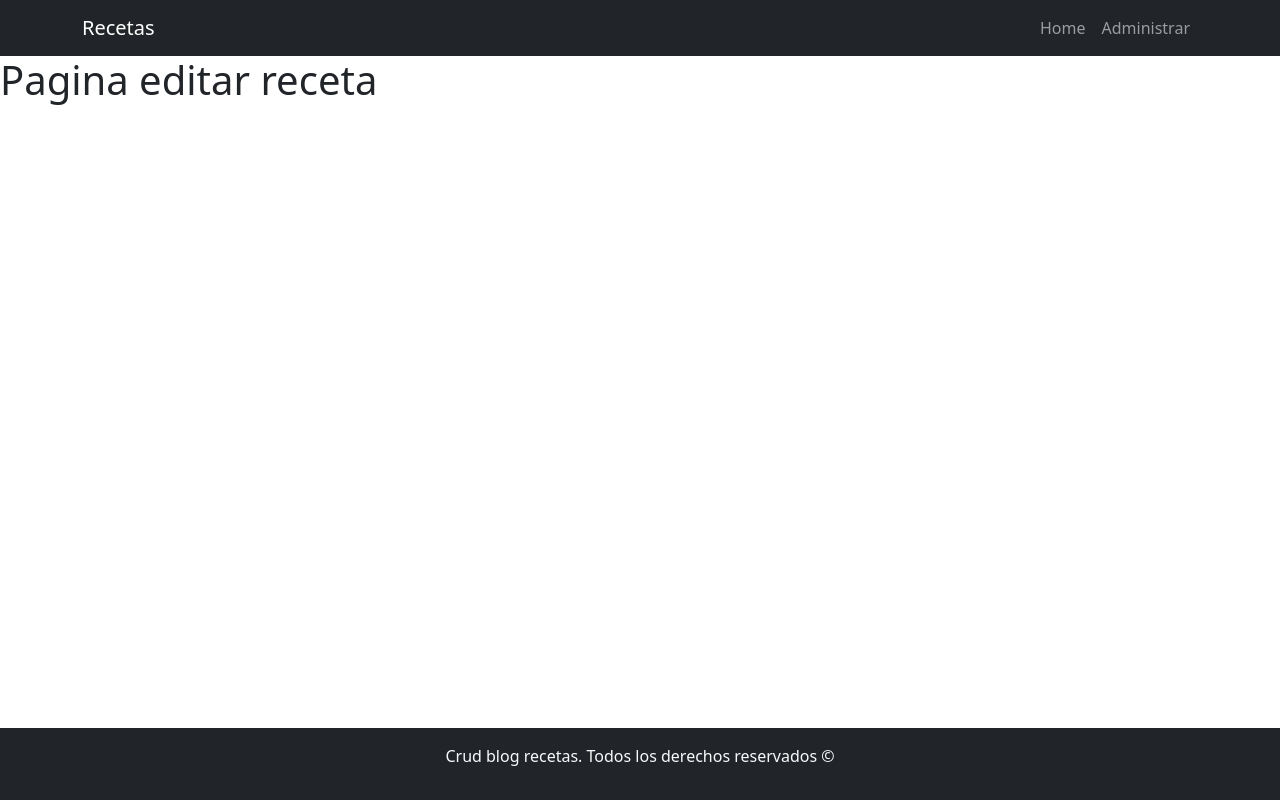
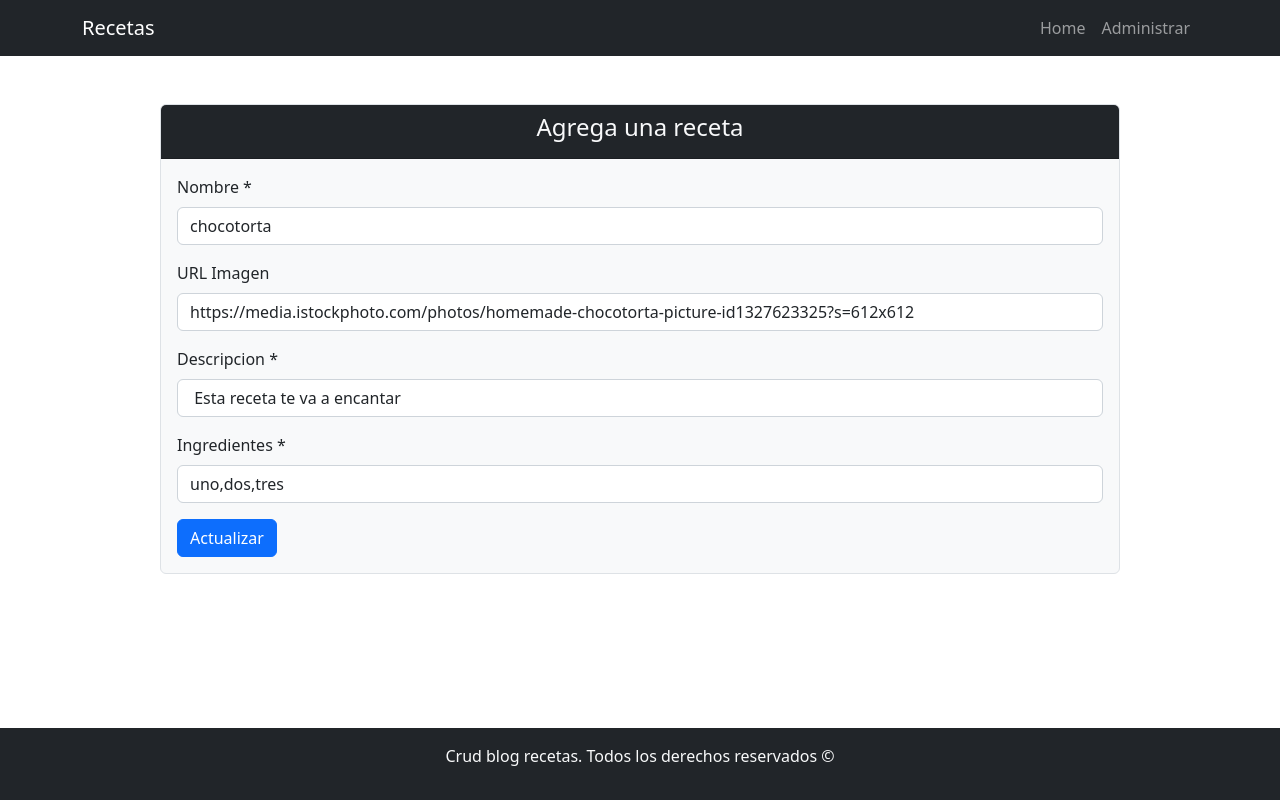
Before and after one commit to franAndrad/blogreceta-crud, a React (Create React App) app: page /administrar/editar/1 in a window 1280 px wide. Built offline with nearby package versions, Linux system fonts and the light colour scheme; data requests are answered from the project's data file.

Commit message:
se agrego la pagina de editarReceta

```diff
--- a/db.json
+++ b/db.json
@@ -1,11 +1,11 @@
 {
   "recetas": [
     {
-      "id": 1,
       "titulo": "chocotorta",
+      "descripcion": " Esta receta te va a encantar",
+      "imagen": "https://media.istockphoto.com/photos/homemade-chocotorta-picture-id1327623325?s=612x612",
       "ingredientes": "uno,dos,tres",
-      "descripcion": " Esta receta te va a encantar",
-      "imagen": "https://media.istockphoto.com/photos/homemade-chocotorta-picture-id1327623325?s=612x612"
+      "id": 1
     },
     {
       "id": 2,
--- a/src/components/views/receta/EditarReceta.js
+++ b/src/components/views/receta/EditarReceta.js
@@ -1,10 +1,115 @@
-import React from 'react';
+import React, {useEffect,useState,useRef} from 'react';
+import { Card, Button, Form , Alert} from 'react-bootstrap';
+import { useNavigate, useParams } from 'react-router-dom';
+import { cantidadCaracteres, validarURL } from './helpers';
 
 const EditarReceta = () => {
+    // traer parametro
+    const { id } = useParams();
+
+    const [recetas, setRecetas] = useState({});
+    const tituloRef = useRef('');
+    const descripcionRef = useRef('');
+    const imagenRef = useRef('');
+    const ingredientesRef = useRef('');
+
+    const [msjError,setMsjError] = useState(false);
+    const URL = "http://localhost:3005/recetas";
+    const navegacion = useNavigate();
+
+    useEffect(()=>{
+        consultarAPI();
+    },[])
+
+    const consultarAPI = async () =>{
+        try {
+            const respuesta = await fetch(URL+'/'+id);
+            const obtenerReceta = await respuesta.json();
+            setRecetas(obtenerReceta);
+        } catch (error) {
+            console.log(error);
+        }
+    }
+
+    const handleSubmit = async (e) =>{
+        e.preventDefault();
+
+        if (cantidadCaracteres(tituloRef.current.value, 2, 50) && validarURL(imagenRef.current.value) && cantidadCaracteres(descripcionRef.current.value, 5, 500) && cantidadCaracteres(ingredientesRef.current.value, 5, 500)) {
+            setMsjError(false);
+            const recetaEditar = {
+                titulo: tituloRef.current.value,
+                descripcion: descripcionRef.current.value,
+                imagen: imagenRef.current.value,
+                ingredientes: ingredientesRef.current.value
+            }
+            try {
+                const parametrosPeticion = {
+                    method: "PUT",
+                    headers: {
+                        "Content-type": "application/json"
+                    },
+                    body: JSON.stringify(recetaEditar)
+                }
+                const respuesta = await fetch(URL+'/'+id,parametrosPeticion);
+                if (respuesta.status === 200){
+                    navegacion('/administrar');
+                }
+            } catch (error) {
+                console.log(error);
+            }
+        }else{
+            setMsjError(true);
+        }
+    }
     return (
-        <div>
-            <h1>Pagina editar receta</h1>
-        </div>
+        <Card className='w-75 ms-auto me-auto my-5 bg-light border rounded'>
+            <Card.Header className='bg-dark'>
+                <h1 className='fs-4 fw-light text-center text-light'>Agrega una receta</h1>
+            </Card.Header>
+            <Form className='m-3' onSubmit={handleSubmit}>
+                <Form.Group className="mb-3" controlId="formTitulo">
+                    <Form.Label>Nombre *</Form.Label>
+                    <Form.Control
+                        type="text"
+                        placeholder="Ej: Chocotorta"
+                        defaultValue={recetas.titulo}
+                        ref={tituloRef}
+                    />
+                </Form.Group>
+                <Form.Group className="mb-3" controlId="formTitulo">
+                    <Form.Label>URL Imagen</Form.Label>
+                    <Form.Control
+                        type="text"
+                        placeholder="Ej: https://media.istockphoto.com/photos/homemade-chocotorta-picture-id1327623325?s=612x612"
+                        defaultValue={recetas.imagen}
+                        ref={imagenRef}
+                    />
+                </Form.Group>
+                <Form.Group className="mb-3" controlId="formTitulo">
+                    <Form.Label>Descripcion *</Form.Label>
+                    <Form.Control
+                        type="text"
+                        placeholder="Ingrese una descripcion de  5 a 500 caracteres"
+                        defaultValue={recetas.descripcion}
+                        ref={descripcionRef} />
+                </Form.Group>
+                <Form.Group className="mb-3" controlId="formTitulo">
+                    <Form.Label>Ingredientes *</Form.Label>
+                    <Form.Control
+                        type="text"
+                        placeholder="ingrediente 1, ingrediente 2, ingrediente 3, etc"
+                        defaultValue={recetas.ingredientes}
+                        ref={ingredientesRef}
+                    />
+                </Form.Group>
+                <Button variant="primary" type="submit">
+                    Actualizar
+                </Button>
+            </Form>
+            {
+                (msjError) ? (<Alert variant='danger' className=' mx-3'>La receta no pudo ser creada, verifique los datos ingresados!</Alert>) : null
+            }
+        </Card>
     );
 };
 
```
